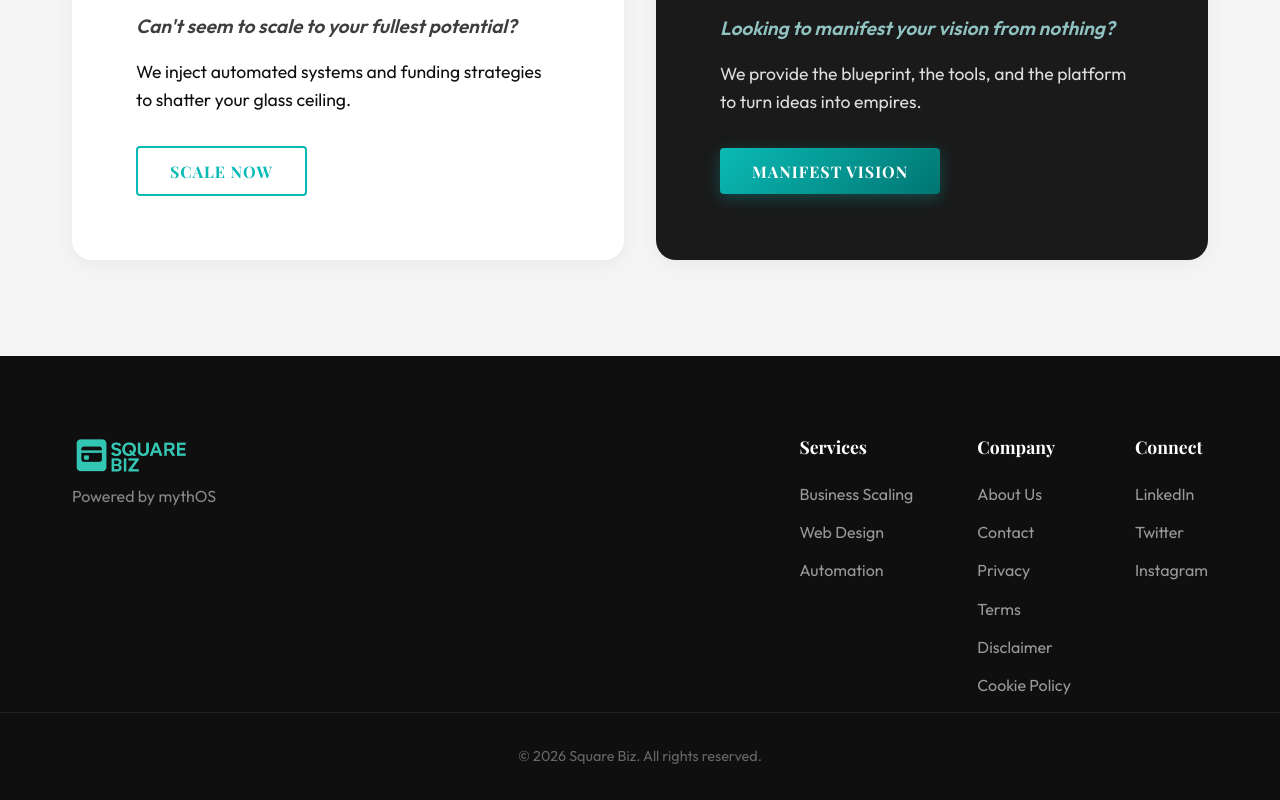
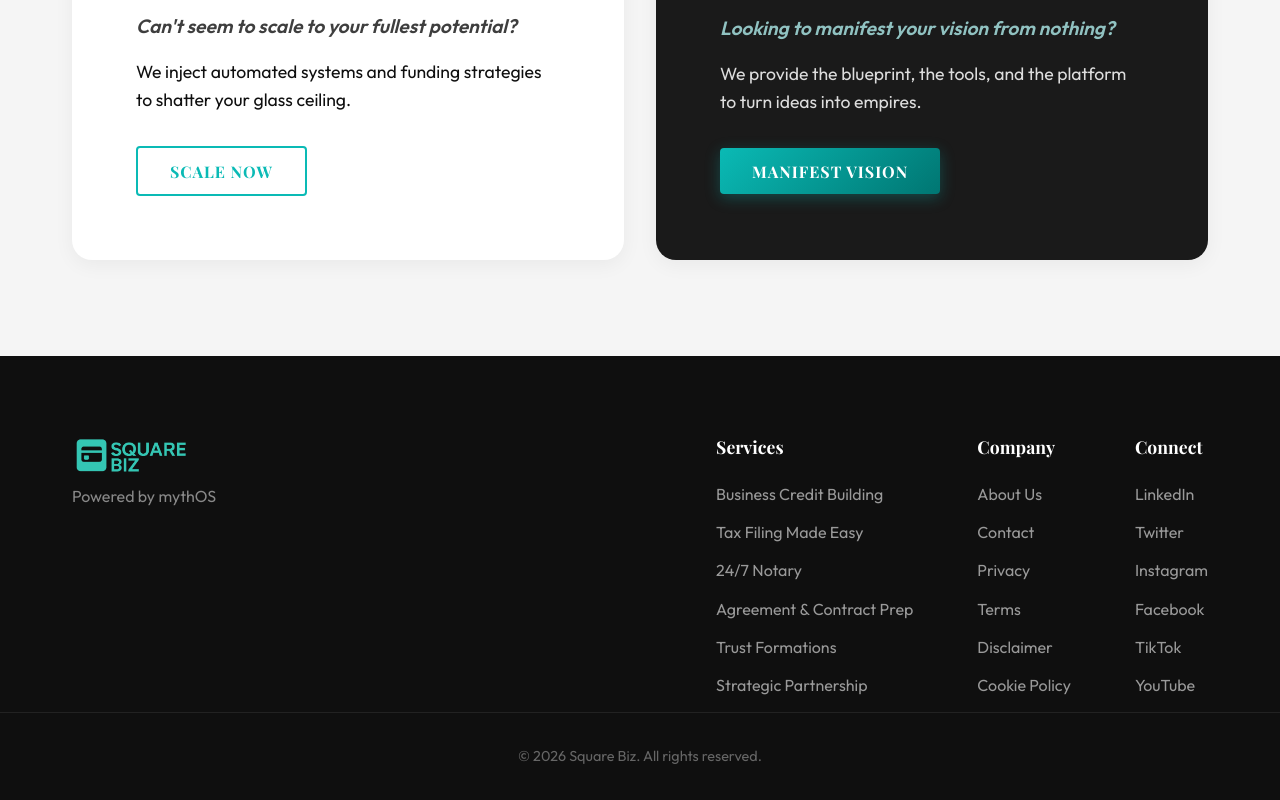
Before and after one commit to jackpolo69/Square-Biz, a React (Vite) app: page / in a window 1280 px wide. Shown: the part 4691-5491 px from the top of the page. Built offline with nearby package versions, Linux system fonts and the light colour scheme; a web font is replaced by a local one.

Commit message:
Overhaul footer services list with deep linking and expand social media connections

```diff
--- a/src/components/Home/Services.jsx
+++ b/src/components/Home/Services.jsx
@@ -16,6 +16,7 @@ const services = [
         description: "Exclusive access to funding and credit building tools."
     },
     {
+        id: "formation",
         icon: <Briefcase size={40} />,
         title: "Business Formation",
         description: "Streamlined entity setup and registration."
@@ -36,6 +37,7 @@ const services = [
         description: "Restore your business to good standing."
     },
     {
+        id: "tax-filing",
         icon: <FileText size={40} />,
         title: "Tax Filing Made Easy",
         description: "Simplified tax preparation and filing."
@@ -46,11 +48,13 @@ const services = [
         description: "Regulatory adherence and filing compliance."
     },
     {
+        id: "notary",
         icon: <Stamp size={40} />,
         title: "24/7 Notary",
         description: "Round-the-clock notarization services."
     },
     {
+        id: "agreements",
         icon: <Scroll size={40} />,
         title: "Agreement & Contract Prep",
         description: "Fully executable contracts and agreements."
@@ -61,16 +65,19 @@ const services = [
         description: "Liability and asset protection coverage."
     },
     {
+        id: "trusts",
         icon: <Landmark size={40} />,
         title: "Trust Formations",
         description: "Secure asset protection and estate planning structures."
     },
     {
+        id: "credit-building",
         icon: <TrendingUp size={40} />,
         title: "Business Credit Building",
         description: "Build credit with NO personal guarantee up to Tier 3."
     },
     {
+        id: "partnerships",
         icon: <Handshake size={40} />,
         title: "Strategic Partnership",
         description: "30% Equity + 30% Rev Share. We handle all your business needs exponentially."
@@ -82,11 +89,13 @@ const services = [
         description: "Stunning, high-performance websites that convert."
     },
     {
+        id: "funnels",
         icon: <Database size={40} />,
         title: "Automated Sales Funnels",
         description: "Self-driving revenue generation systems."
     },
     {
+        id: "branding",
         icon: <PenTool size={40} />,
         title: "Media & Branding",
         description: "Compelling visual identity and brand storytelling."
--- a/src/components/Layout/Footer.jsx
+++ b/src/components/Layout/Footer.jsx
@@ -12,9 +12,12 @@ const Footer = ({ onContactClick, onPrivacyClick, onTermsClick, onDisclaimerClic
                 <div className="footer-links">
                     <div className="link-group">
                         <h4>Services</h4>
-                        <a href="#scaling">Business Scaling</a>
-                        <a href="#web-design">Web Design</a>
-                        <a href="#automation">Automation</a>
+                        <a href="#credit-building">Business Credit Building</a>
+                        <a href="#tax-filing">Tax Filing Made Easy</a>
+                        <a href="#notary">24/7 Notary</a>
+                        <a href="#agreements">Agreement & Contract Prep</a>
+                        <a href="#trusts">Trust Formations</a>
+                        <a href="#partnerships">Strategic Partnership</a>
                     </div>
                     <div className="link-group">
                         <h4>Company</h4>
@@ -30,6 +33,9 @@ const Footer = ({ onContactClick, onPrivacyClick, onTermsClick, onDisclaimerClic
                         <a href="https://www.linkedin.com/company/square-biz-ai/people/?viewAsMember=true" target="_blank" rel="noopener noreferrer">LinkedIn</a>
                         <a href="https://twitter.com/squarebizai" target="_blank" rel="noopener noreferrer">Twitter</a>
                         <a href="https://instagram.com/squarebizai" target="_blank" rel="noopener noreferrer">Instagram</a>
+                        <a href="https://facebook.com/squarebizai" target="_blank" rel="noopener noreferrer">Facebook</a>
+                        <a href="https://tiktok.com/@squarebizai" target="_blank" rel="noopener noreferrer">TikTok</a>
+                        <a href="https://youtube.com/@squarebizai" target="_blank" rel="noopener noreferrer">YouTube</a>
                     </div>
                 </div>
             </div>
```
